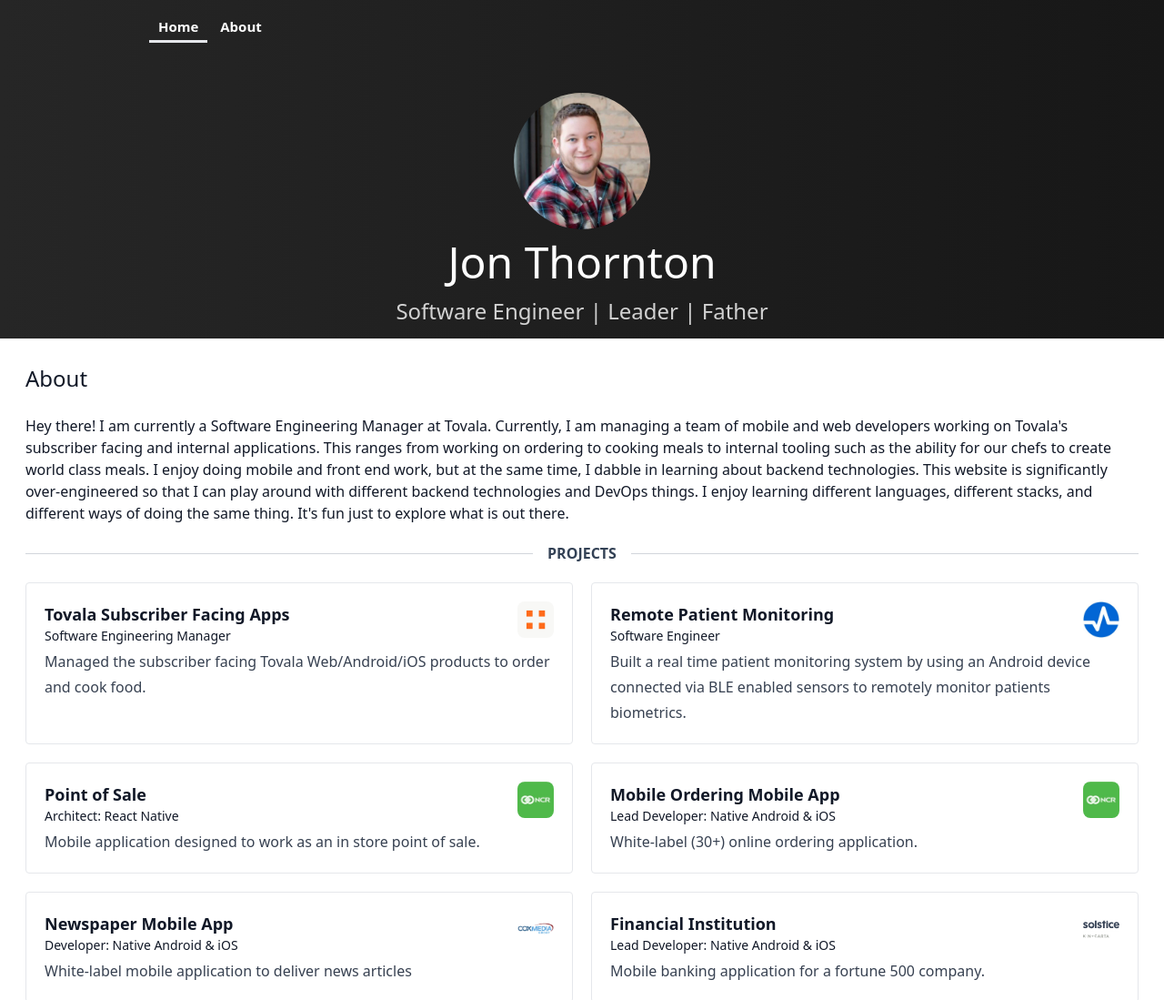
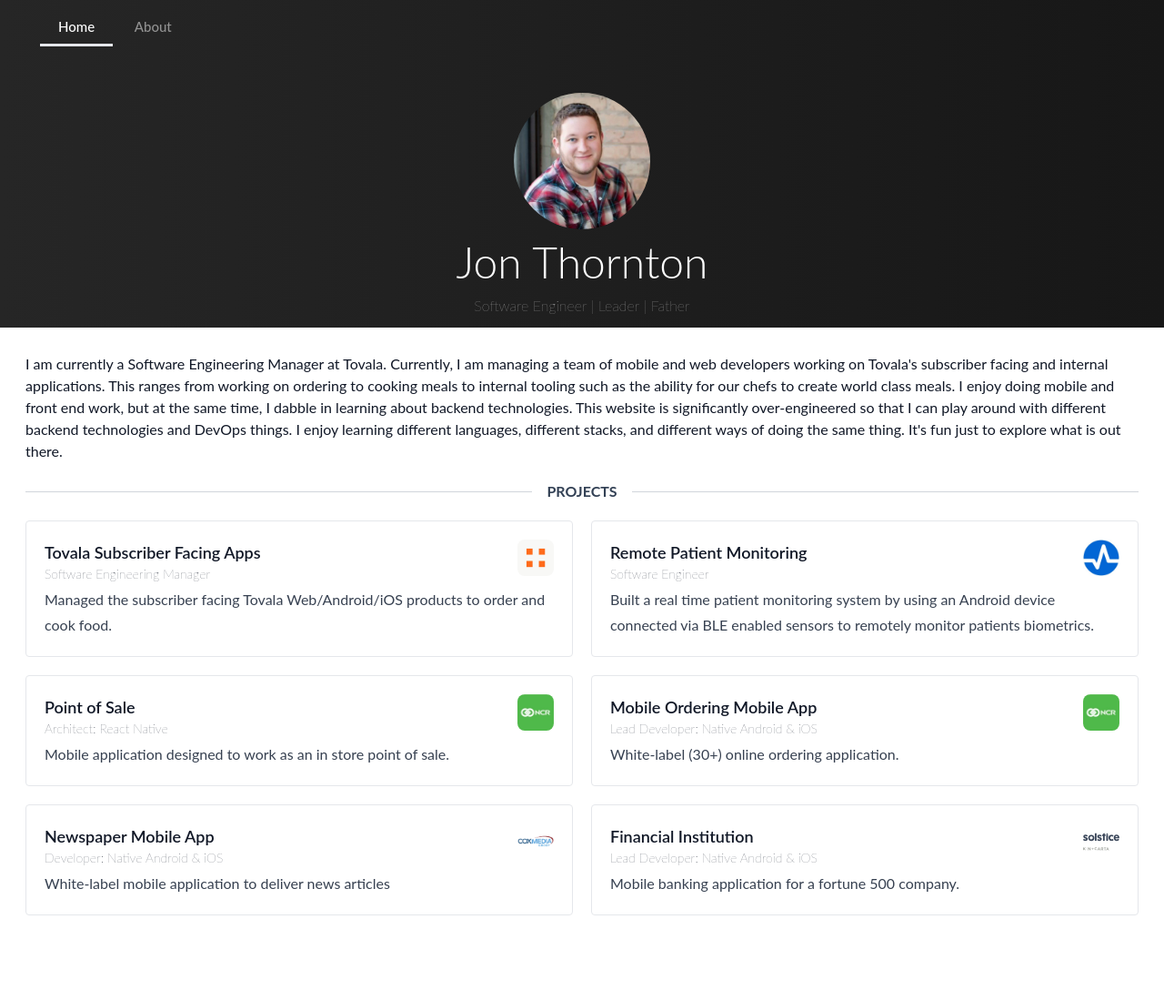
Before and after one commit to jonthornton07/personal-website, an Astro site: page / in a window 1280 px wide. Shown: the top 1099 px of the page at 91% size. After the commit the page ends 1026 px from the top, so only its background shows below. Built offline with nearby package versions, Linux system fonts and the light colour scheme; Astro itself is replaced by a stand-in of ours.

Commit message:
feat: cleaning up some styles

```diff
--- a/src/components/Header.astro
+++ b/src/components/Header.astro
@@ -5,7 +5,7 @@
 const { selectedText } = Astro.props;
 ---
 <header>
-  <nav class="mx-40">
+  <nav class="mx-10">
     <Hamburger />
     <Navigation selectedText={selectedText}/>
   </nav>
--- a/src/components/Navigation.astro
+++ b/src/components/Navigation.astro
@@ -17,13 +17,16 @@
   }
 
   a {
-    padding-left: 10px;
-    padding-right: 10px;
-    padding-bottom: 5px;
+    padding-left: 20px;
+    padding-right: 20px;
+    padding-bottom: 10px;
+    font-weight: 500;
+    opacity: .5;
 
     &.selected {
       border-bottom: "solid white";
       border-bottom-width: 3px;
+      opacity: 1;
     }
   }
 </style>
--- a/src/layouts/BaseLayout.astro
+++ b/src/layouts/BaseLayout.astro
@@ -16,8 +16,5 @@
       <Header selectedText={selectedText} />
     </div>
     <slot />
-    <script>
-      import "../scripts/menu.js";
-    </script>
   </body>
 </html>
--- a/src/layouts/HomeLayout.astro
+++ b/src/layouts/HomeLayout.astro
@@ -9,10 +9,7 @@
     <meta name="generator" content={Astro.generator} />
     <title>{pageTitle}</title>
   </head>
-  <body>
+  <body class="min-w-[300px]">
     <slot />
-    <script>
-      import "../scripts/menu.js";
-    </script>
   </body>
 </html>
--- a/src/pages/index.astro
+++ b/src/pages/index.astro
@@ -9,7 +9,7 @@
 
 const pageTitle = "Jon Thornton - Software Engineer";
 const aboutText =
-  "Hey there! I am currently a Software Engineering Manager at Tovala. " +
+  "I am currently a Software Engineering Manager at Tovala. " +
   "Currently, I am managing a team of mobile and web developers working on Tovala's subscriber facing and internal applications. " +
   "This ranges from working on ordering to cooking meals to internal tooling such as the ability for our chefs to create world class meals. ";
 ("Tovala is a startup focusing on simplifying meal time by making world class meals in 20 mins or less with little to no effort involved. ");
@@ -27,7 +27,7 @@
         padding: 0px;
     }
     .subheader{
-        font-size: 1.5rem;
+        font-size: 1rem;
         color: #FFFFFFCC;
         padding: 0px;
         margin: 0px;
@@ -46,14 +46,10 @@
             <Header selectedText="Home"/>
         </div>
         <Image class="profile-img" src={profilePicture} alt="A headshot of Jon Thornton." />
-        <h1>Jon Thornton</h1>
-        <p class="subheader">Software Engineer | Leader | Father</p>
+        <h1 class="font-light">Jon Thornton</h1>
+        <p class="subheader font-extralight">Software Engineer | Leader | Father</p>
     </div>
     <div class="mt-7">
-      <p class="text-2xl px-7 text-gray-900 font-sans antialiased font-medium">
-        About
-      </p>
-      <br></br>
       <p class="text-base px-7 text-gray-900 font-sans antialiased">
         {aboutText} {aboutTextSecondary}
       </p>
--- a/src/pages/resume.astro
+++ b/src/pages/resume.astro
@@ -6,7 +6,7 @@
 const pageTitle = "About Jon Thornton"
 ---
 <BaseLayout pageTitle={pageTitle} selectedText={"About"}>
-    <div class="grid h-screen place-items-center my-2">
+    <div class="grid h-screen place-items-center my-2 pb-10">
         {resumeData.map((data, _) => {
             return (
                 <div class="w-screen md:w-2/3 lg:w-1/2 py-2">
--- a/src/scripts/menu.ts
+++ /dev/null
@@ -1,3 +0,0 @@
-document.querySelector(".hamburger")?.addEventListener("click", () => {
-  document.querySelector(".nav-links")?.classList.toggle("expanded");
-});
--- a/tailwind.config.mjs
+++ b/tailwind.config.mjs
@@ -1,8 +1,12 @@
 /** @type {import('tailwindcss').Config} */
 export default {
-	content: ['./src/**/*.{astro,html,js,jsx,md,mdx,svelte,ts,tsx,vue}'],
-	theme: {
-		extend: {},
-	},
-	plugins: [],
-}
+  content: ["./src/**/*.{astro,html,js,jsx,md,mdx,svelte,ts,tsx,vue}"],
+  theme: {
+    extend: {
+      fontFamily: {
+        sans: ["Lato", "Helvetica Nueue", "Arial", "sans-serif"],
+      },
+    },
+  },
+  plugins: [],
+};
```
Lines whose indentation alone changed are shown as unchanged.
